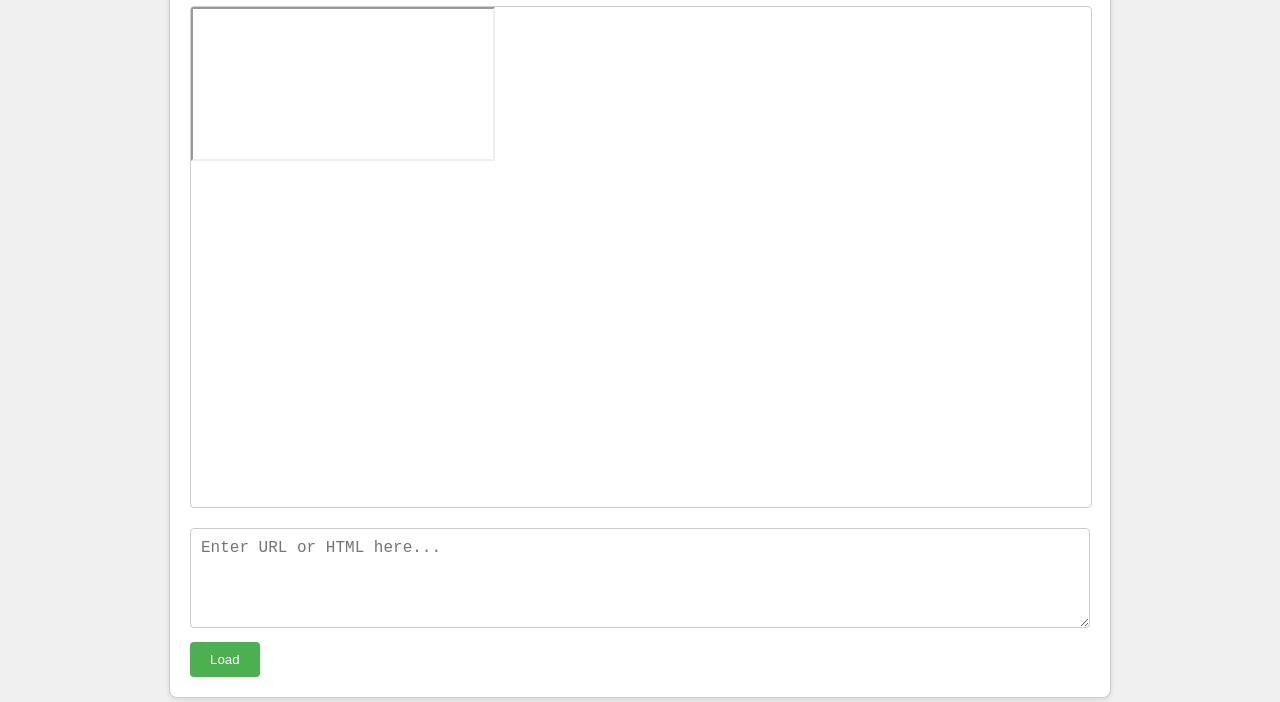
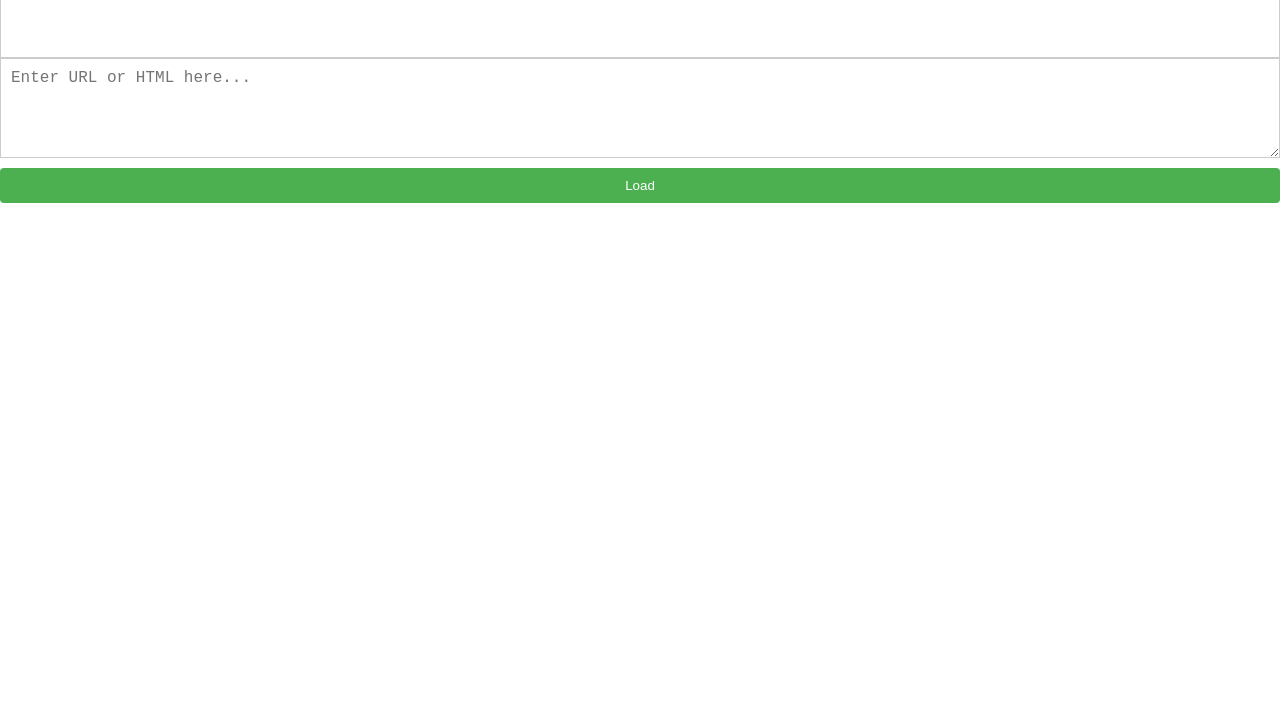
Before and after one commit to DGZFE/Homework-Helper, a plain HTML site: page index.html in a window 1280 px wide. Shown: the part 98-800 px from the top of the page. Drawn offline with Linux system fonts and the light colour scheme.

Commit message:
Update index.html

```diff
--- a/index.html
+++ b/index.html
@@ -7,68 +7,65 @@
     <style>
         body {
             font-family: sans-serif;
+            margin: 0; /* Remove default body margins */
+            overflow: hidden; /* Prevent scrollbars on the body */
             display: flex;
             flex-direction: column;
-            align-items: center;
-            justify-content: center;
-            min-height: 100vh;
-            margin: 0;
-            background-color: #f0f0f0; /* Light gray background */
+            min-height: 100vh; /* Ensure body takes up full viewport height */
         }
 
         #container {
-            width: 80%;
-            max-width: 900px;
-            border: 1px solid #ccc;
-            box-shadow: 0 2px 5px rgba(0, 0, 0, 0.1); /* Subtle shadow */
-            background-color: white;
-            padding: 20px;
-            border-radius: 8px; /* Rounded corners */
+            width: 100%;
+            height: 100%; /* Make container fill the entire body */
+            display: flex;
+            flex-direction: column; /* Arrange elements vertically */
         }
 
         #iframe-container {
+            flex-grow: 1; /* Allow iframe to expand to fill available space */
+            border: none;
+            overflow: hidden;
+            border: 1px solid #ccc;
+        }
+
+        #my-iframe {
             width: 100%;
-            height: 500px; /* Adjust as needed */
-            border: none; /* Remove default iframe border */
-            overflow: hidden; /* Hide scrollbars if content overflows */
-            border: 1px solid #ccc; /* Add a border to the iframe */
-            border-radius: 4px;
+            height: 100%; /* Make iframe fill its container */
+            border: none;
         }
 
         #prompt-area {
-            margin-top: 20px;
             width: 100%;
             padding: 10px;
             border: 1px solid #ccc;
-            border-radius: 4px;
-            box-sizing: border-box; /* Include padding in width calculation */
-            font-size: 16px; /* Make the text a bit larger */
-            resize: vertical; /* Allow vertical resizing */
-            min-height: 100px; /* Set a minimum height */
+            box-sizing: border-box;
+            font-size: 16px;
+            resize: vertical;
+            min-height: 100px;
         }
 
         button {
             margin-top: 10px;
             padding: 10px 20px;
-            background-color: #4CAF50; /* Green button */
+            background-color: #4CAF50;
             color: white;
             border: none;
             border-radius: 4px;
             cursor: pointer;
-            transition: background-color 0.3s ease; /* Smooth transition for hover effect */
+            transition: background-color 0.3s ease;
         }
 
         button:hover {
-            background-color: #45a049; /* Darker green on hover */
+            background-color: #45a049;
         }
     </style>
 </head>
 <body>
 
 <div id="container">
-    <h1>Iframe Prompter</h1>
     <div id="iframe-container">
-        <iframe id="my-iframe" src=""  sandbox="allow-scripts allow-same-origin allow-forms"></iframe> </div>
+        <iframe id="my-iframe" src="" sandbox="allow-scripts allow-same-origin allow-forms"></iframe>
+    </div>
     <textarea id="prompt-area" placeholder="Enter URL or HTML here..."></textarea>
     <button onclick="loadContent()">Load</button>
 </div>
@@ -77,35 +74,7 @@
 <script src="https://unpkg.com/@ungap/custom-elements-builtin"></script>
 
 <script>
-    function loadContent() {
-        const prompt = document.getElementById('prompt-area').value;
-        const iframe = document.getElementById('my-iframe');
-
-        if (isValidURL(prompt)) {
-            iframe.src = prompt;
-        } else if (isHTML(prompt)) {
-          iframe.srcdoc = prompt; // Set the HTML content directly for HTML
-        } else {
-            alert("Invalid input. Please enter a valid URL or HTML.");
-        }
-    }
-
-    function isValidURL(string) {
-      let url;
-      try {
-        url = new URL(string);
-      } catch (_) {
-        return false;
-      }
-      return url.protocol === "http:" || url.protocol === "https:";
-    }
-
-        function isHTML(string) {
-            // A very basic HTML check.  Improve as needed.
-            return /<(\w+).*?>|<.*?\/(\w+)>/.test(string);
-        }
-
-
+    // ... (rest of the JavaScript code remains the same)
 </script>
 
 </body>
```
